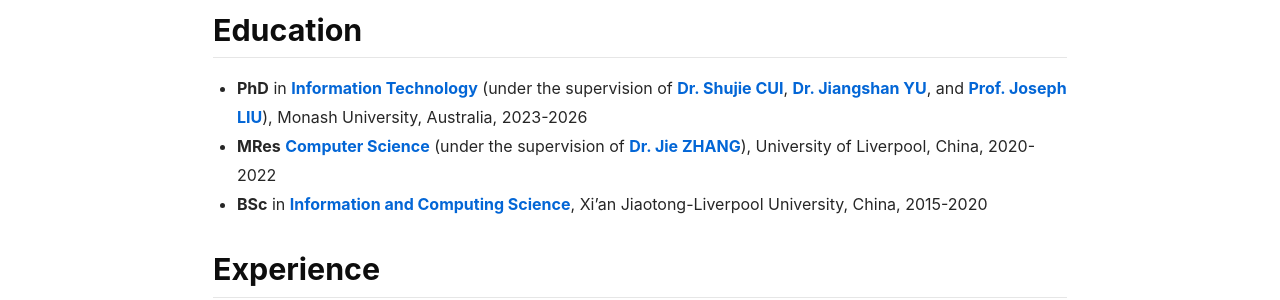
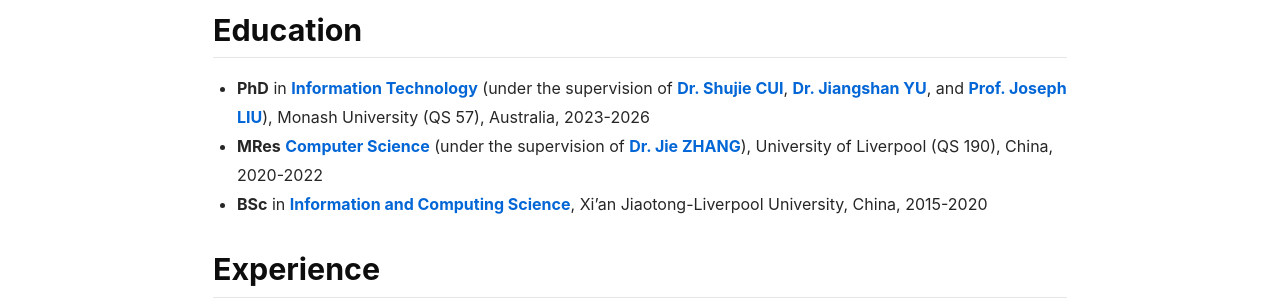
Before and after one commit to Donkequan/Donkequan.github.io, a Jekyll site: the page built from about.md, in a window 1280 px wide. Shown: the part 311-611 px from the top of the page. Built offline with Jekyll 4.4.1, drawn with Linux system fonts in a browser that asks for light colours; nearby versions of some CDN libraries.

Commit message:
Update about.md

```diff
--- a/about.md
+++ b/about.md
@@ -14,8 +14,8 @@
 
 ## Education
 
-- **PhD** in [Information Technology](https://www.monash.edu/it) (under the supervision of [Dr. Shujie CUI](https://shujiecui.github.io/), [Dr. Jiangshan YU](https://www.jiangshanyu.com/), and [Prof. Joseph LIU](http://users.monash.edu.au/~kailiu/)), Monash University, Australia, 2023-2026
-- **MRes** [Computer Science](https://www.xjtlu.edu.cn/en/study/masters/mres-computer-science) (under the supervision of [Dr. Jie ZHANG](https://www.xjtlu.edu.cn/en/departments/academic-departments/communications-and-networking/staff/jie-zhang01)), University of Liverpool, China, 2020-2022
+- **PhD** in [Information Technology](https://www.monash.edu/it) (under the supervision of [Dr. Shujie CUI](https://shujiecui.github.io/), [Dr. Jiangshan YU](https://www.jiangshanyu.com/), and [Prof. Joseph LIU](http://users.monash.edu.au/~kailiu/)), Monash University (QS 57), Australia, 2023-2026
+- **MRes** [Computer Science](https://www.xjtlu.edu.cn/en/study/masters/mres-computer-science) (under the supervision of [Dr. Jie ZHANG](https://www.xjtlu.edu.cn/en/departments/academic-departments/communications-and-networking/staff/jie-zhang01)), University of Liverpool (QS 190), China, 2020-2022
 - **BSc** in [Information and Computing Science](https://www.xjtlu.edu.cn/en/study/undergraduate/information-and-computing-science), Xi'an Jiaotong-Liverpool University, China, 2015-2020
 
 ## Experience
```
